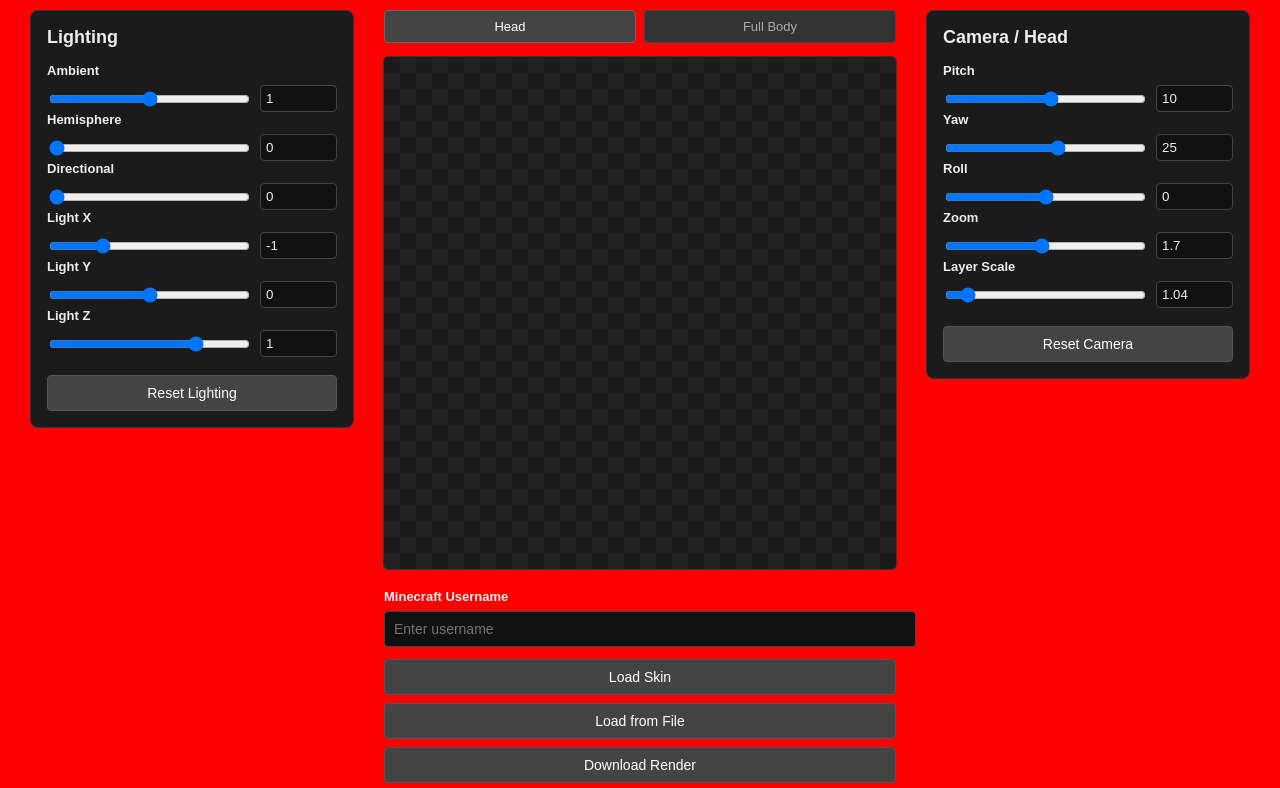
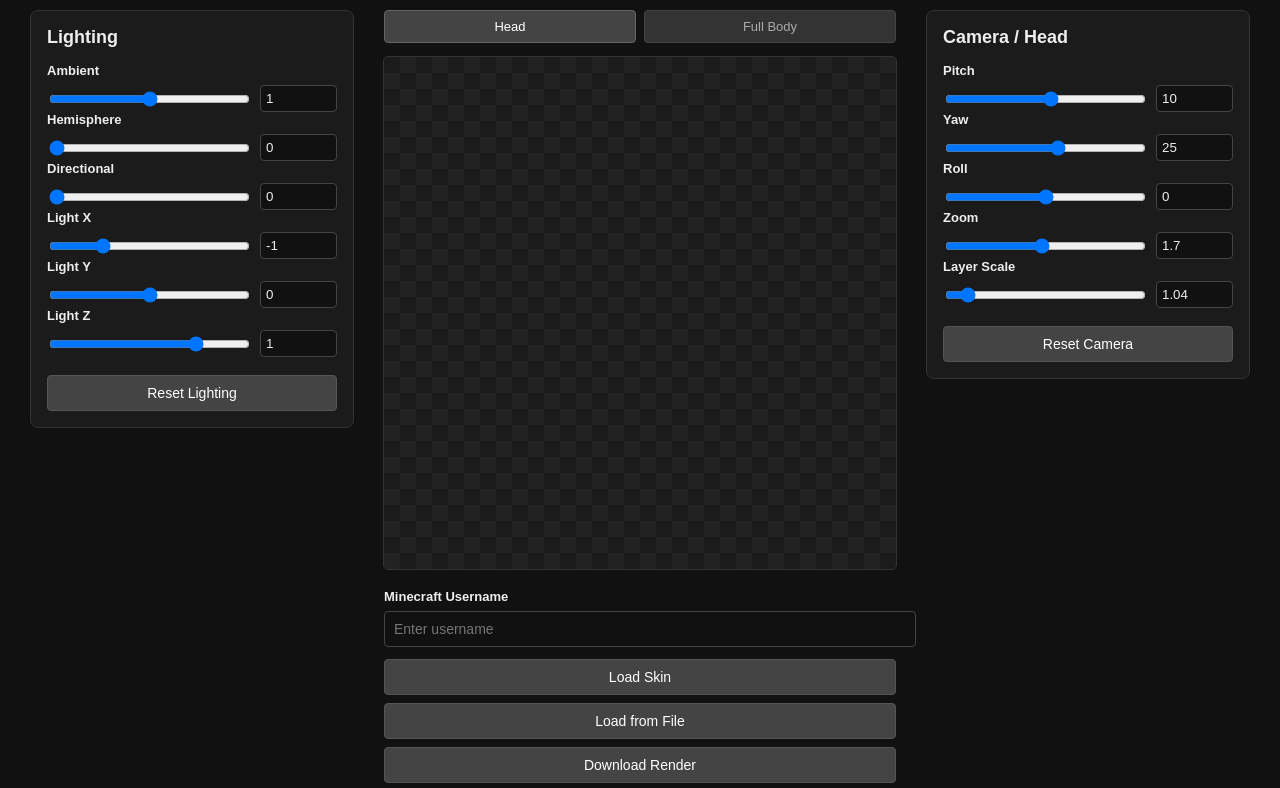
Before and after one commit to BradenM64/Bradens3dHeadGenerator, a website: page index.html in a window 1280 px wide. Shown: the part 82-870 px from the top of the page. Drawn offline with nearby package versions, Linux system fonts and the light colour scheme.

Commit message:
Change body background color back to dark

```diff
--- a/css/style.css
+++ b/css/style.css
@@ -10,7 +10,7 @@ html, body {
 
 body {
     padding: 30px;
-    background: #FF0000;
+    background: #111;
     color: #eee;
     font-family: Arial, Helvetica, sans-serif;
 }
```
